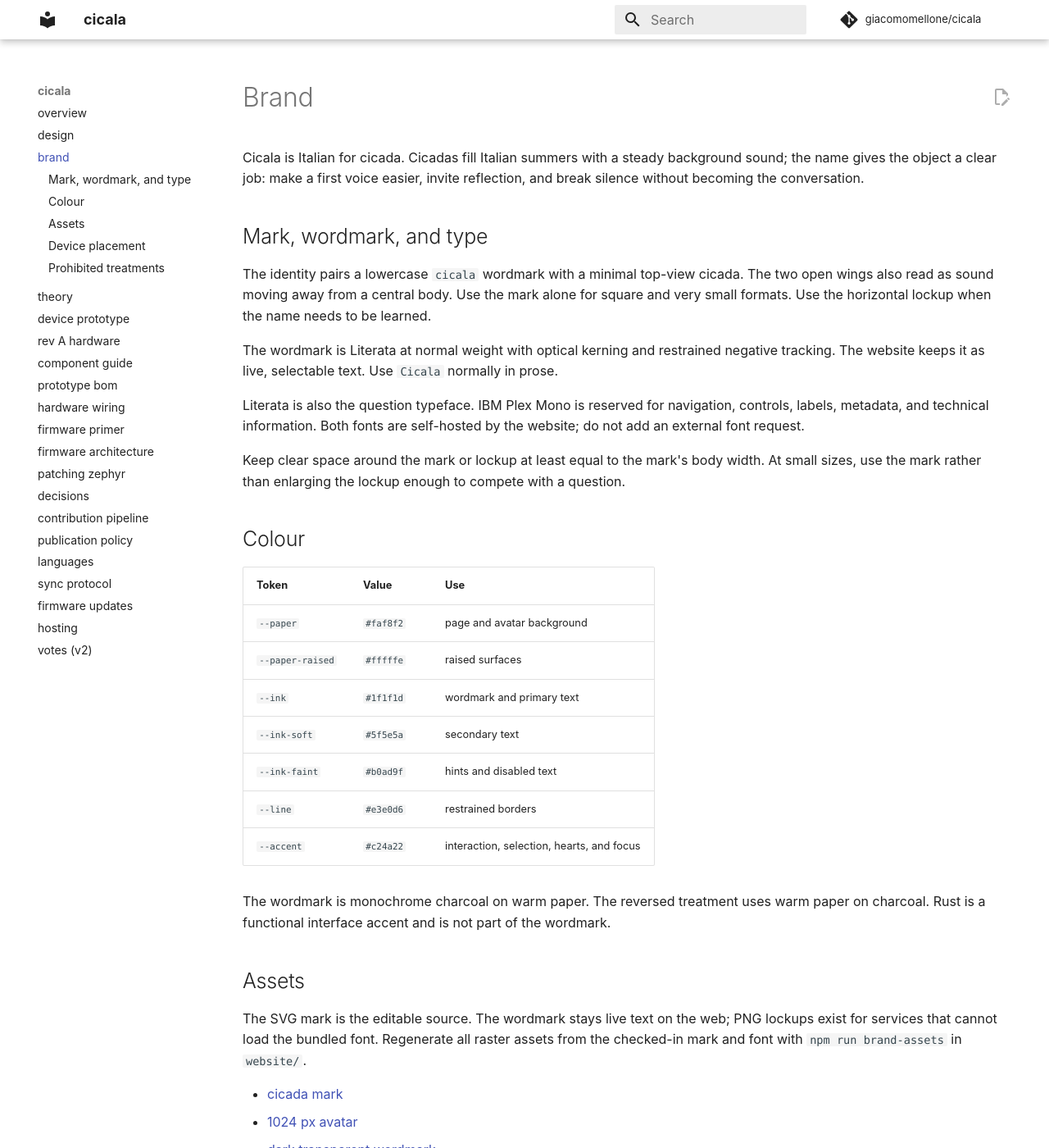
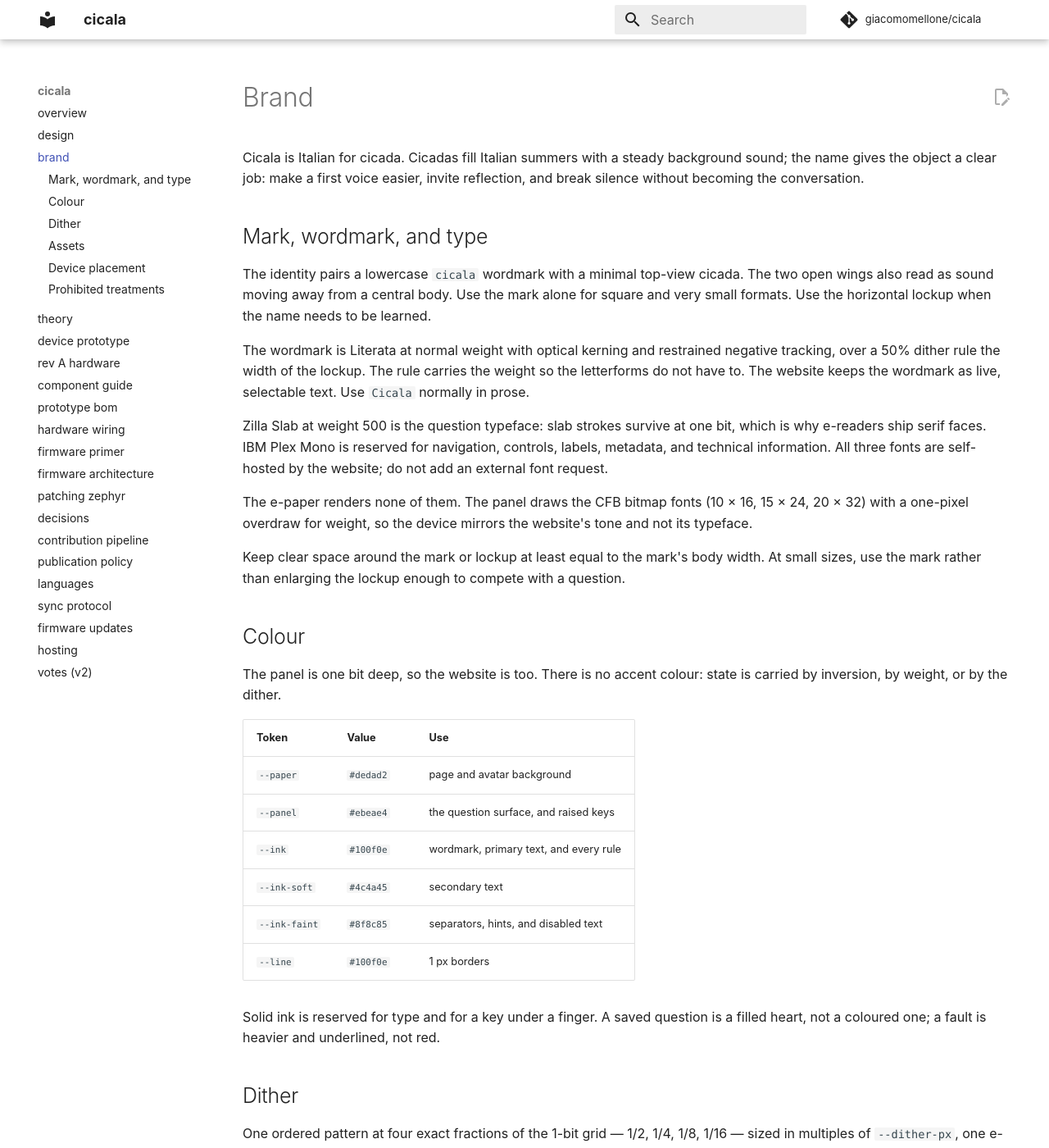
Before and after one commit to giacomomellone/cicala, an MkDocs documentation site: the page built from docs/brand.md, in a window 1280 px wide and 1400 px high. Shown: the whole window at 82% size. Built offline with MkDocs 1.6.1 and Material for MkDocs 9.7.7, drawn with Linux system fonts in a browser that asks for light colours; comment, search, counter and statistics services are not loaded; some of the changed text lies outside the part shown.

Commit message:
feat(site): rebuild the visual system one bit deep
The website now obeys the panel's constraint instead of describing it: two
tones, no radius, 1 px rules, and an ordered dither where a tint would go.
There is no accent colour, so state is inversion, weight, or density.

- Questions move to Zilla Slab 500. Slab strokes survive at one bit, which is
  why e-readers ship serif faces. The wordmark keeps Literata over a 50%
  dither rule, so the mark and the generated brand assets stay valid.
- The play surface becomes an enclosed panel with a 25% floor dither ramping
  from its bottom edge, and Category and Next share its rule in the 1:2
  proportion of the two buttons on the device.
- The deck name moves to the panel corner, off the centre axis. Centred above
  the question it was read first however small it was set.
- A saved question is a filled heart rather than a red one; a fault is heavier
  and underlined. Both are what one bit can express.

The dither is one pattern at four exact fractions of the grid, sized in
multiples of one e-paper pixel, so the firmware can draw the same geometry.

Co-Authored-By: Claude Opus 5 <noreply@anthropic.com>

```diff
--- a/docs/brand.md
+++ b/docs/brand.md
@@ -12,12 +12,18 @@ mark alone for square and very small formats. Use the horizontal lockup when the
 name needs to be learned.
 
 The wordmark is Literata at normal weight with optical kerning and restrained
-negative tracking. The website keeps it as live, selectable text. Use `Cicala`
-normally in prose.
+negative tracking, over a 50% dither rule the width of the lockup. The rule
+carries the weight so the letterforms do not have to. The website keeps the
+wordmark as live, selectable text. Use `Cicala` normally in prose.
 
-Literata is also the question typeface. IBM Plex Mono is reserved for
-navigation, controls, labels, metadata, and technical information. Both fonts
-are self-hosted by the website; do not add an external font request.
+Zilla Slab at weight 500 is the question typeface: slab strokes survive at one
+bit, which is why e-readers ship serif faces. IBM Plex Mono is reserved for
+navigation, controls, labels, metadata, and technical information. All three
+fonts are self-hosted by the website; do not add an external font request.
+
+The e-paper renders none of them. The panel draws the CFB bitmap fonts
+(10 × 16, 15 × 24, 20 × 32) with a one-pixel overdraw for weight, so the device
+mirrors the website's tone and not its typeface.
 
 Keep clear space around the mark or lockup at least equal to the mark's body
 width. At small sizes, use the mark rather than enlarging the lockup enough to
@@ -25,19 +31,38 @@ compete with a question.
 
 ## Colour
 
-| Token            | Value     | Use                                       |
-| ---------------- | --------- | ----------------------------------------- |
-| `--paper`        | `#faf8f2` | page and avatar background                |
-| `--paper-raised` | `#fffffe` | raised surfaces                           |
-| `--ink`          | `#1f1f1d` | wordmark and primary text                 |
-| `--ink-soft`     | `#5f5e5a` | secondary text                            |
-| `--ink-faint`    | `#b0ad9f` | hints and disabled text                   |
-| `--line`         | `#e3e0d6` | restrained borders                        |
-| `--accent`       | `#c24a22` | interaction, selection, hearts, and focus |
+The panel is one bit deep, so the website is too. There is no accent colour:
+state is carried by inversion, by weight, or by the dither.
 
-The wordmark is monochrome charcoal on warm paper. The reversed treatment uses
-warm paper on charcoal. Rust is a functional interface accent and is not part
-of the wordmark.
+| Token         | Value     | Use                                    |
+| ------------- | --------- | -------------------------------------- |
+| `--paper`     | `#dedad2` | page and avatar background             |
+| `--panel`     | `#ebeae4` | the question surface, and raised keys  |
+| `--ink`       | `#100f0e` | wordmark, primary text, and every rule |
+| `--ink-soft`  | `#4c4a45` | secondary text                         |
+| `--ink-faint` | `#8f8c85` | separators, hints, and disabled text   |
+| `--line`      | `#100f0e` | 1 px borders                           |
+
+Solid ink is reserved for type and for a key under a finger. A saved question
+is a filled heart, not a coloured one; a fault is heavier and underlined, not
+red.
+
+## Dither
+
+One ordered pattern at four exact fractions of the 1-bit grid — 1/2, 1/4, 1/8,
+1/16 — sized in multiples of `--dither-px`, one e-paper pixel. The website
+shapes it with a gradient mask; the panel, which cannot fade a pattern, steps
+down through the same densities instead.
+
+| Use           | Density | Where                                               |
+| ------------- | ------- | --------------------------------------------------- |
+| Wordmark rule | 50%     | under the lockup, 2 px                              |
+| Floor         | 25%     | rising from the bottom edge of the question surface |
+
+The floor ends at 30% of the surface on the website and at
+`CICALA_PANEL_FLOOR_PCT` — 12%, 15 of 122 rows — on the device. Do not fill a
+surface uniformly: the panel has roughly 10:1 contrast to give and the question
+needs it.
 
 ## Assets
 
@@ -71,6 +96,7 @@ optional small blind emboss on the underside or a concealed lower edge.
 ## Prohibited treatments
 
 Do not add eyes, legs, realistic veining, sound-wave ornaments, a speech bubble,
-or a second symbol to the cicada. Do not put the wordmark in rust, add gradients
-or glow, introduce another brand colour, distort the letterforms, or make the
-mark larger than the current question. The questions remain visually dominant.
+or a second symbol to the cicada. Do not introduce a brand colour, add
+gradients or glow, round a corner the device could not round, distort the
+letterforms, or make the mark larger than the current question. Do not lay the
+dither under a question at any density. The questions remain visually dominant.
--- a/website/package.json
+++ b/website/package.json
@@ -16,6 +16,7 @@
   "dependencies": {
     "@fontsource/ibm-plex-mono": "^5.2.5",
     "@fontsource/literata": "^5.2.5",
+    "@fontsource/zilla-slab": "^5.3.0",
     "astro": "^5.12.0"
   },
   "devDependencies": {
--- a/website/scripts/render-brand-assets.mjs
+++ b/website/scripts/render-brand-assets.mjs
@@ -11,10 +11,10 @@ const font = await readFile(
 );
 const sourceMark = await readFile(join(publicDir, "brand/cicala-mark.svg"), "utf8");
 const mark = (colour) =>
-  sourceMark.replace("<title>Cicala cicada mark</title>", "").replaceAll("#1f1f1d", colour);
+  sourceMark.replace("<title>Cicala cicada mark</title>", "").replaceAll("#100f0e", colour);
 
-const paper = "#faf8f2";
-const ink = "#1f1f1d";
+const paper = "#dedad2";
+const ink = "#100f0e";
 
 const browser = await chromium.launch();
 
```
Also changed, not shown: docs/design.md (+9 -5 lines), website/e2e/play.spec.ts (+4 -0 lines), website/src/styles/global.css (+58 -22 lines), website/src/styles/tokens.css (+22 -11 lines), website/public/apple-touch-icon.png, website/public/brand/cicala-avatar-1024.png, website/public/brand/cicala-mark.svg, website/public/brand/cicala-wordmark-dark.png, website/public/brand/cicala-wordmark-reversed.png, website/public/favicon-16.png, website/public/favicon-32.png, website/public/og.png, 3 other files.
